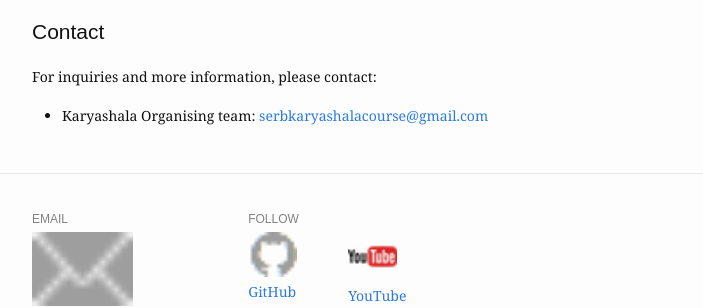
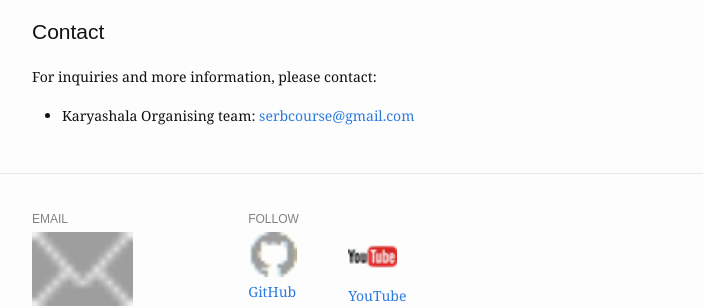
Before and after one commit to tharuniitk/tharuniitk.github.io, a Jekyll site: the page built from workshops.md, in a window 1280 px wide and 900 px high, scrolled down 9997 px. Shown: the part 519-827 px from the top of the window, without its empty margins (288-991 px from the left). Built offline with Jekyll 4.4.1, drawn with Linux system fonts in a browser that asks for light colours.

Commit message:
Update workshops.md

```diff
--- a/workshops.md
+++ b/workshops.md
@@ -113,4 +113,4 @@ He has received many awards in India (including one from Ex-President of India,
 
 ## Contact
 For inquiries and more information, please contact:
--  Karyashala Organising team: <a href="mailto:serbkaryashalacourse@gmail.com">serbkaryashalacourse@gmail.com</a>
+-  Karyashala Organising team: <a href="mailto:serbcourse@gmail.com">serbcourse@gmail.com</a>
```
